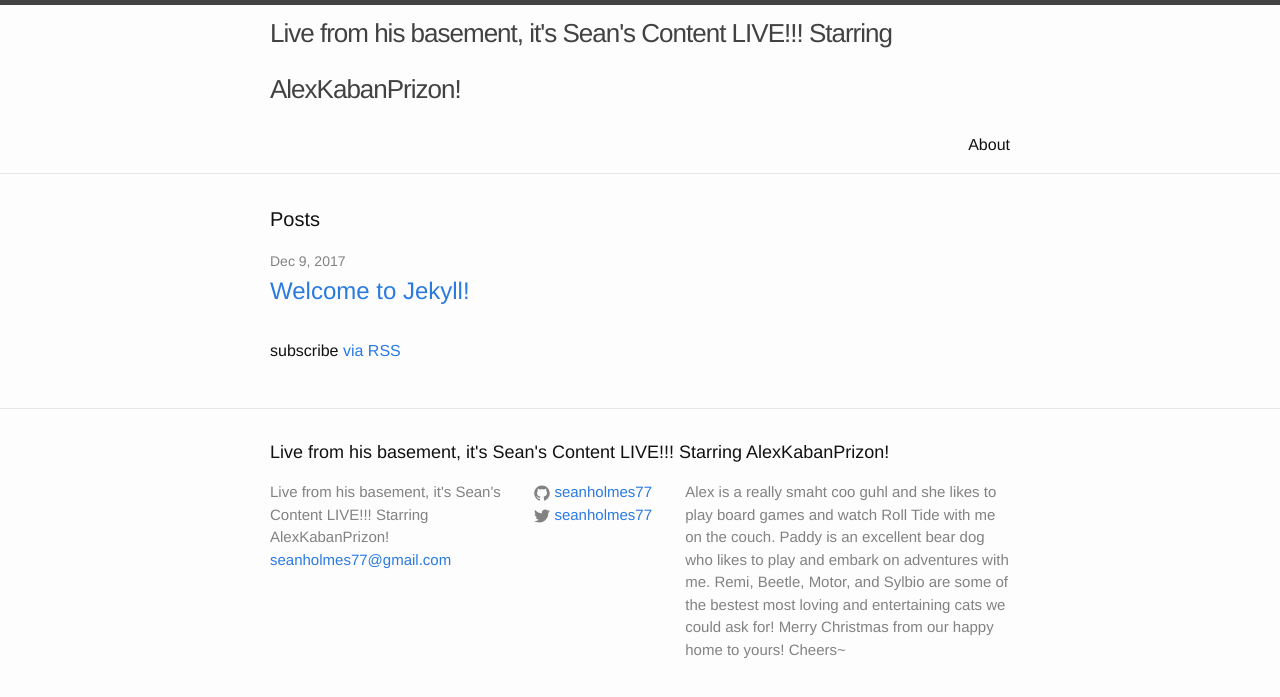
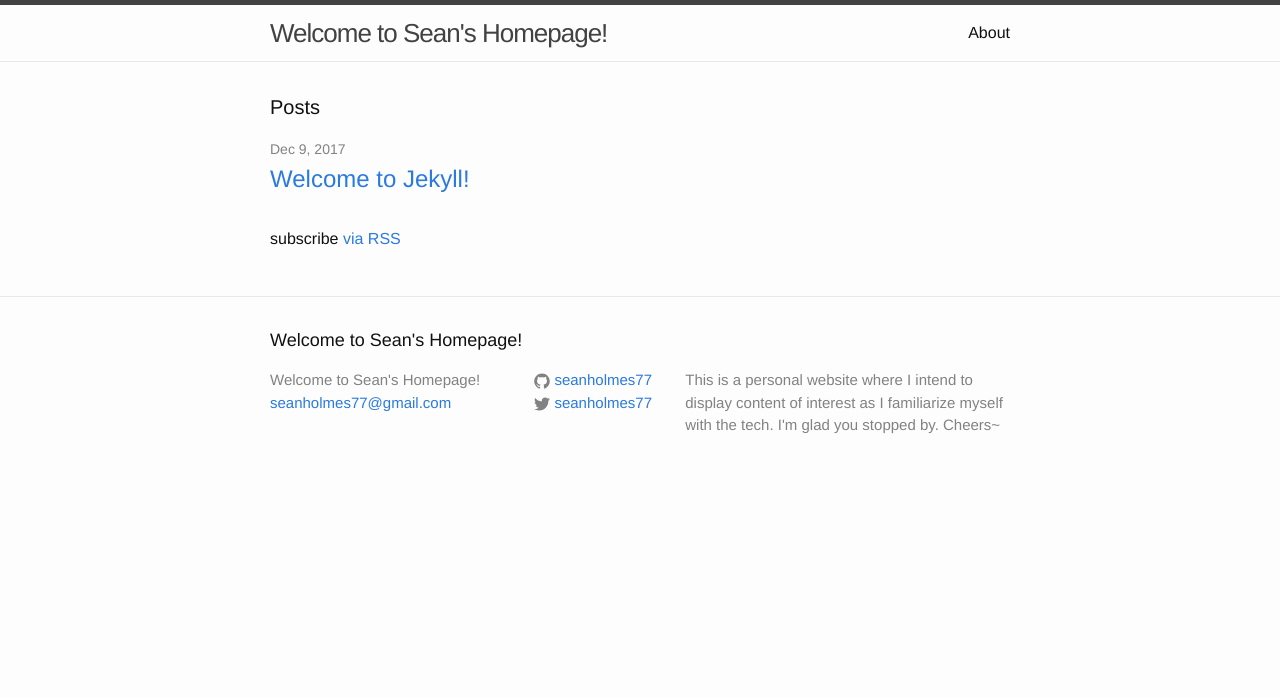
Before and after one commit to seanholmes77/seanholmes77.github.io, a Jekyll site: the page built from index.html, in a window 1280 px wide. Shown: the top 697 px of the page. Built offline with Jekyll 4.4.1, drawn with Linux system fonts in a browser that asks for light colours.

Commit message:
Update _config.yml

```diff
--- a/_config.yml
+++ b/_config.yml
@@ -6,13 +6,11 @@
 # 'jekyll serve'. If you change this file, please restart the server process.
 
 # Site settings
-title: Live from his basement, it's Sean's Content LIVE!!! Starring AlexKabanPrizon!
+title: Welcome to Sean's Homepage!
 email: seanholmes77@gmail.com
 description: > # this means to ignore newlines until "baseurl:"
-  Alex is a really smaht coo guhl and she likes to play board games and watch Roll Tide with me on the couch.
-  Paddy is an excellent bear dog who likes to play and embark on adventures with me.
-  Remi, Beetle, Motor, and Sylbio are some of the bestest most loving and entertaining cats we could ask for!
-  Merry Christmas from our happy home to yours! Cheers~
+  This is a personal website where I intend to display content of interest as I familiarize myself with the tech.
+  I'm glad you stopped by. Cheers~
 baseurl: "" # the subpath of your site, e.g. /blog
 url: "http://www.seanholmes77.com" # the base hostname & protocol for your site
 twitter_username: seanholmes77
```
